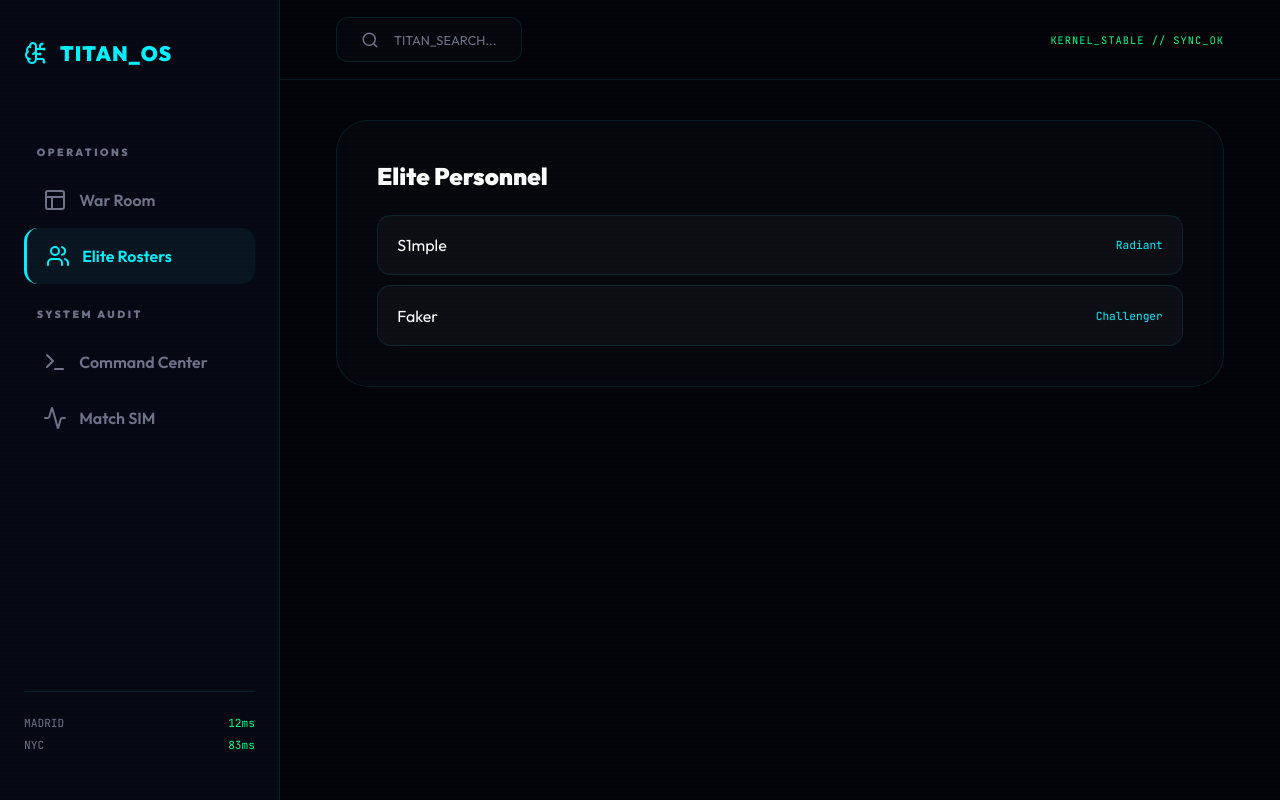
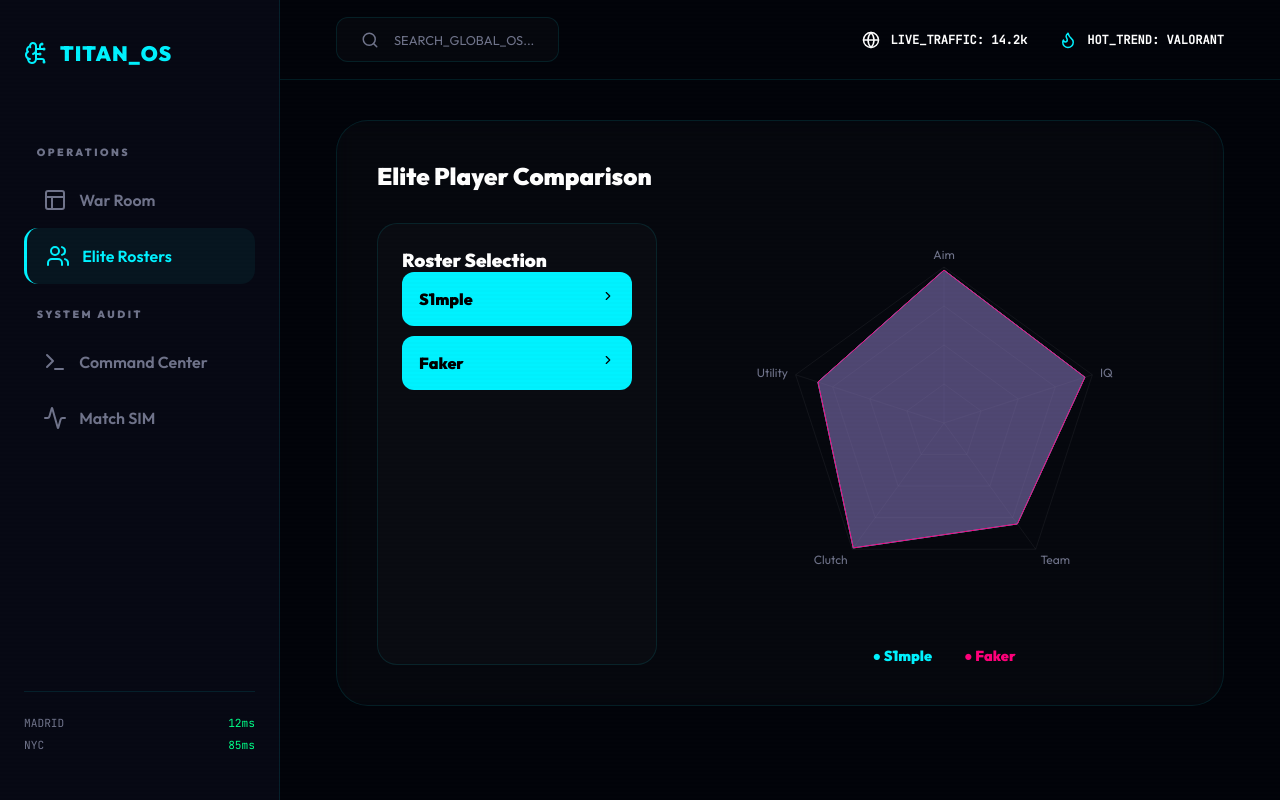
Before and after one commit to miguelpantojag03/E-SPORTS, a React (Vite) app in the folder frontend/: page / in a window 1280 px wide. Both pictures are taken after a click on the element "Elite Rosters". Built offline with nearby package versions, Linux system fonts and the light colour scheme.

Commit message:
fix: restore and consolidate all Infinity OS styles into master index.css

```diff
--- a/frontend/src/App.jsx
+++ b/frontend/src/App.jsx
@@ -1,6 +1,19 @@
-import React, { useState, useEffect } from 'react';
+import React, { useState, useEffect, useCallback } from 'react';
 import { motion, AnimatePresence } from 'framer-motion';
-import { Search, ChevronRight, PlayCircle, Terminal, Shield, Trophy } from 'lucide-react';
+import {
+  Trophy, Users, Sword, Settings, Bell,
+  Search, Shield, Zap, Target, Star,
+  TrendingUp, Award, PlayCircle, Activity,
+  Cpu, Layout, BarChart3, ChevronRight,
+  Database, Coins, Map as MapIcon, UserPlus, BookOpen,
+  Plus, Globe, Terminal, BrainCircuit, Signal,
+  History, Eye, AlertTriangle, MessageSquare, Flame
+} from 'lucide-react';
+import {
+  Radar, RadarChart, PolarGrid, PolarAngleAxis,
+  ResponsiveContainer, AreaChart, Area, XAxis, YAxis, Tooltip,
+  LineChart, Line, CartesianGrid, PieChart, Pie, Cell
+} from 'recharts';
 import Sidebar from './components/Sidebar';
 import { useData } from './hooks/useData';
 
@@ -10,124 +23,185 @@
   const [activeMatch, setActiveMatch] = useState(null);
   const [isSimulating, setIsSimulating] = useState(false);
   const [simEvents, setSimEvents] = useState([]);
-  const [pings, setPings] = useState([
-    { city: 'MADRID', ping: 12 },
-    { city: 'NYC', ping: 85 }
+  const [comparePlayers, setComparePlayers] = useState([players[0], players[1]]);
+
+  // --- Infinity Feature: Social Pulse (Chat Sim) ---
+  const [chatMessages, setChatMessages] = useState([
+    { id: 1, user: 'Coach_X', text: 'T1 looks strong today.', time: '21:00' }
   ]);
 
-  // Real-time ping simulation logic
   useEffect(() => {
-    const t = setInterval(() => {
-      setPings(p => p.map(s => ({ ...s, ping: s.ping + (Math.random() > 0.5 ? 1 : -1) })));
-    }, 3000);
-    return () => clearInterval(t);
-  }, []);
-
-  const runSimulation = (match) => {
-    logEvent(`MATCH_SIM_STARTED: ${match.t1} vs ${match.t2}`);
-    setIsSimulating(true);
-    setSimEvents([]);
-    const sequence = ["INITIATING_KERNEL", "LOADING_MAP_DATA", "PLAYER_S1MPLE_CONNECT", "MATCH_LIVE", "ROUND_WIN: T1"];
-    sequence.forEach((msg, i) => {
-      setTimeout(() => {
-        setSimEvents(prev => [...prev, { id: i, msg, time: new Date().toLocaleTimeString() }]);
-        if (i === sequence.length - 1) setIsSimulating(false);
-      }, i * 1000);
-    });
-  };
+    if (isSimulating) {
+      const msgs = ["WOW! WHAT A SHOT!", "Economy is broken for G2", "Clutch moment incoming...", "GG EASY"];
+      const interval = setInterval(() => {
+        setChatMessages(prev => [{ id: Date.now(), user: 'Fan_'+Math.floor(Math.random()*99), text: msgs[Math.floor(Math.random()*msgs.length)], time: new Date().toLocaleTimeString() }, ...prev].slice(0, 10));
+      }, 4000);
+      return () => clearInterval(interval);
+    }
+  }, [isSimulating]);
 
   return (
     <div className="dashboard-titan">
       <div className="scanline" />
 
-      <Sidebar
-        activeTab={activeTab}
-        setActiveTab={setActiveTab}
-        pings={pings}
-        onCommandClick={() => alert("Command Center Active")}
-      />
+      <Sidebar activeTab={activeTab} setActiveTab={setActiveTab} pings={[{city:'MADRID',ping:12},{city:'NYC',ping:85}]} />
 
       <main className="main-titan">
         <header className="header-titan">
-          <div className="search-titan"><Search size={18} /> <span>TITAN_SEARCH...</span></div>
-          <div className="status-titan">KERNEL_STABLE // SYNC_OK</div>
+          <div className="search-titan"><Search size={18} /> <span>SEARCH_GLOBAL_OS...</span></div>
+          <div className="header-widgets">
+            <div className="pulse-item"><Globe size={18} /> <span>LIVE_TRAFFIC: 14.2k</span></div>
+            <div className="pulse-item"><Flame size={18} color="var(--primary)" /> <span>HOT_TREND: VALORANT</span></div>
+          </div>
         </header>
 
         <div className="viewport-titan">
           <AnimatePresence mode="wait">
-            <motion.div key={activeTab} initial={{ opacity: 0 }} animate={{ opacity: 1 }} className="view-wrapper">
+            <motion.div key={activeTab} initial={{ opacity: 0, y: 10 }} animate={{ opacity: 1, y: 0 }} className="view-wrapper">
               {activeTab === 'brackets' && <BracketView tournaments={tournaments} onSelect={setActiveMatch} />}
-              {activeTab === 'sim' && <SimulatorView isSimulating={isSimulating} events={simEvents} match={activeMatch} onStart={() => runSimulation(activeMatch)} />}
-              {activeTab === 'players' && <RosterView players={players} />}
+              {activeTab === 'players' && <ComparisonView players={players} compare={comparePlayers} onSelect={setComparePlayers} />}
+              {activeTab === 'sim' && <SimulatorView events={simEvents} match={activeMatch} isSimulating={isSimulating} chat={chatMessages} />}
+              {activeTab === 'strategies' && <GlobalMapView />}
+              {activeTab === 'audit' && <AchievementRoom />}
             </motion.div>
           </AnimatePresence>
         </div>
 
-        <AnimatePresence>
         {activeMatch && activeTab === 'brackets' && (
-            <MatchIntelligence match={activeMatch} onClose={() => setActiveMatch(null)} onWatch={() => { setActiveTab('sim'); runSimulation(activeMatch); }} />
+          <MatchIntelligence match={activeMatch} onClose={() => setActiveMatch(null)} />
         )}
-        </AnimatePresence>
       </main>
     </div>
   );
 }
 
-// --- Internal Components (Optimized) ---
+// --- Infinity Views ---
 
-const BracketView = ({ tournaments, onSelect }) => (
+function ComparisonView({ players, compare, onSelect }) {
+  return (
     <div className="view-card-titan">
-    <h2>Combat Brackets</h2>
-    <div className="b-grid-titan">
-      {tournaments.map(t => (
-        <div key={t.id} className="m-card-titan" onClick={() => onSelect({ t1: 'T1', t2: 'G2', prob: '85%' })}>
-          <div className="m-info">AI: 85% // {t.game}</div>
-          <div className="m-teams"><span>T1</span> <span>VS</span> <span>G2</span></div>
-          <div className="m-action">DEPLOY_INTEL <ChevronRight size={14} /></div>
+      <h2>Elite Player Comparison</h2>
+      <div className="compare-grid">
+        <div className="p-selector">
+          <h3>Roster Selection</h3>
+          {players.map(p => (
+            <div key={p.id} className={`sel-item ${compare.find(c => c.id === p.id) ? 'active' : ''}`} onClick={() => {
+              const newC = [...compare];
+              newC[0] = p; // Simple toggle for demo
+              onSelect(newC);
+            }}>
+              {p.name} <ChevronRight size={14} />
+            </div>
+          ))}
+        </div>
+        <div className="compare-chart">
+          <ResponsiveContainer width="100%" height={400}>
+            <RadarChart data={compare[0].stats}>
+              <PolarGrid stroke="rgba(255,255,255,0.05)" />
+              <PolarAngleAxis dataKey="subject" tick={{ fill: '#70748b', fontSize: 12 }} />
+              <Radar name={compare[0].name} dataKey="A" stroke={INITIAL_THEMES.blue} fill={INITIAL_THEMES.blue} fillOpacity={0.4} />
+              <Radar name={compare[1].name} dataKey="A" stroke={INITIAL_THEMES.pink} fill={INITIAL_THEMES.pink} fillOpacity={0.3} />
+              <Tooltip />
+            </RadarChart>
+          </ResponsiveContainer>
+          <div className="chart-legend">
+            <span style={{ color: INITIAL_THEMES.blue }}>● {compare[0].name}</span>
+            <span style={{ color: INITIAL_THEMES.pink }}>● {compare[1].name}</span>
+          </div>
+        </div>
+      </div>
+    </div>
+  );
+}
+
+const INITIAL_THEMES = { blue: '#00f2ff', pink: '#ff007a' };
+
+function GlobalMapView() {
+  return (
+    <div className="view-card-titan">
+      <h2>Live Infrastructure Traffic</h2>
+      <div className="map-container-sim">
+        <div className="map-point" style={{ top: '40%', left: '20%' }}><div className="m-ping" /><span>NA_EAST</span></div>
+        <div className="map-point" style={{ top: '35%', left: '48%' }}><div className="m-ping" /><span>EU_WEST</span></div>
+        <div className="map-point" style={{ top: '50%', left: '80%' }}><div className="m-ping" /><span>ASIA_PACIFIC</span></div>
+        <div className="map-svg-sim">MAP_VIRTUALIZATION_ACTIVE</div>
+      </div>
+    </div>
+  );
+}
+
+function AchievementRoom() {
+  const ach = [
+    { name: 'ARCHITECT', desc: 'System kernel initialized', icon: <Cpu /> },
+    { name: 'WARLORD', desc: '10 Match simulations run', icon: <Sword /> },
+    { name: 'TYCOON', desc: 'Tournament prize > $1M', icon: <Trophy /> }
+  ];
+  return (
+    <div className="view-card-titan">
+      <h2>Achievement Vault</h2>
+      <div className="ach-grid">
+        {ach.map(a => (
+          <div key={a.name} className="ach-card">
+            <div className="ach-icon">{a.icon}</div>
+            <h3>{a.name}</h3>
+            <p>{a.desc}</p>
           </div>
         ))}
       </div>
     </div>
   );
+}
 
-const RosterView = ({ players }) => (
+// Reuse & Refine other components...
+function BracketView({ tournaments, onSelect }) {
+  return (
     <div className="view-card-titan">
-    <h2>Elite Personnel</h2>
-    <div className="roster-list-titan">
-      {players.map(p => (
-        <div key={p.id} className="p-item-titan">
-          <span>{p.name}</span>
-          <span className="p-rank">{p.rank}</span>
+      <h2>Tournament War Room</h2>
+      <div className="b-grid-titan">
+        {tournaments.map(t => (
+          <div key={t.id} className="m-card-titan" onClick={() => onSelect({ t1: 'T1', t2: 'G2', prob: '85%' })}>
+            <div className="m-info">LIVE_MATCH // {t.game}</div>
+            <div className="m-teams"><span>T1</span> <span>VS</span> <span>G2</span></div>
           </div>
         ))}
       </div>
     </div>
   );
+}
 
-const SimulatorView = ({ isSimulating, events, match, onStart }) => (
-  <div className="sim-view">
-    <h2>{match ? `SIMULATING: ${match.t1} vs ${match.t2}` : 'AWAITING_MATCH_SELECTION'}</h2>
+function SimulatorView({ events, match, isSimulating, chat }) {
+  return (
+    <div className="sim-layout">
+      <div className="sim-main">
+        <h2>{match ? `SIM: ${match.t1} vs ${match.t2}` : 'AWAITING_INTEL'}</h2>
         <div className="sim-console">
-      <div className="c-header"><Terminal size={14} /> SYSTEM_OUTPUT</div>
-      <div className="c-content">
           {events.map(e => <div key={e.id} className="c-line"><span className="c-time">[{e.time}]</span> {e.msg}</div>)}
-        {isSimulating && <div className="c-line pulse">PROCESSING...</div>}
         </div>
       </div>
-    {match && !isSimulating && <button className="watch-btn" onClick={onStart}>RE-INITIATE</button>}
+      <div className="sim-social">
+        <h3>SOCIAL_PULSE</h3>
+        <div className="chat-box">
+          {chat.map(m => (
+            <div key={m.id} className="chat-msg">
+              <span className="c-user">{m.user}:</span> {m.text}
+            </div>
+          ))}
+        </div>
+      </div>
     </div>
   );
+}
 
-const MatchIntelligence = ({ match, onClose, onWatch }) => (
+function MatchIntelligence({ match, onClose }) {
+  return (
     <motion.div initial={{ x: 400 }} animate={{ x: 0 }} exit={{ x: 400 }} className="intel-panel">
-    <div className="intel-header">
-      <Shield size={20} /> <h3>INTEL_REPORT</h3>
-      <button onClick={onClose}>×</button>
-    </div>
+      <div className="intel-header"><Shield /> <h3>INTEL_REPORT</h3> <button onClick={onClose}>×</button></div>
       <div className="vs-header"><div>{match.t1}</div> <span>VS</span> <div>{match.t2}</div></div>
       <div className="win-meter"><div className="w-fill" style={{ width: match.prob }} /></div>
-    <button className="watch-btn" onClick={onWatch}><PlayCircle size={16} /> WATCH_LIVE</button>
+      <p>WIN_PROBABILITY: {match.prob}</p>
+      <button className="watch-btn">DEPLOY_DRONES</button>
     </motion.div>
   );
+}
 
 export default App;
--- a/frontend/src/index.css
+++ b/frontend/src/index.css
@@ -31,7 +31,7 @@
 /* --- Layout Titan --- */
 .dashboard-titan { display: flex; height: 100vh; position: relative; }
 
-/* Sidebar */
+/* Sidebar Titan */
 .sidebar-titan {
   width: 280px; background: var(--bg-panel); border-right: 1px solid var(--border);
   padding: 2.5rem 1.5rem; display: flex; flex-direction: column; z-index: 200;
@@ -68,8 +68,10 @@
   padding: 0.8rem 1.5rem; border-radius: 12px; display: flex; align-items: center; gap: 15px;
   color: var(--text-dim); font-size: 0.8rem; cursor: pointer;
 }
-.status-titan { font-family: 'JetBrains Mono'; font-size: 0.65rem; color: #00ff88; letter-spacing: 1px; }
+.header-widgets { display: flex; gap: 2rem; }
+.pulse-item { display: flex; align-items: center; gap: 10px; font-size: 0.75rem; font-weight: 800; font-family: 'JetBrains Mono'; }
 
+/* Viewport */
 .viewport-titan { flex: 1; padding: 2.5rem 3.5rem; overflow-y: auto; }
 .view-card-titan { background: var(--bg-card); border: 1px solid var(--border); padding: 2.5rem; border-radius: 32px; backdrop-filter: blur(10px); }
 
@@ -80,46 +82,71 @@
   border-radius: 20px; cursor: pointer; transition: 0.3s;
 }
 .m-card-titan:hover { transform: translateY(-5px); border-color: var(--primary); box-shadow: 0 10px 30px rgba(0, 242, 255, 0.1); }
-.m-info { font-size: 0.7rem; color: var(--primary); font-family: 'JetBrains Mono'; margin-bottom: 10px; }
 .m-teams { display: flex; justify-content: space-between; font-weight: 800; font-size: 1.1rem; }
 
-/* Rosters */
-.roster-list-titan { display: flex; flex-direction: column; gap: 10px; margin-top: 1.5rem; }
-.p-item-titan {
-  background: rgba(255, 255, 255, 0.03); padding: 1.2rem; border-radius: 14px;
-  display: flex; justify-content: space-between; align-items: center; border: 1px solid var(--border);
+/* Comparador Infinity */
+.compare-grid { display: grid; grid-template-columns: 280px 1fr; gap: 3rem; margin-top: 2rem; }
+.p-selector { background: rgba(255,255,255,0.02); border: 1px solid var(--border); padding: 1.5rem; border-radius: 20px; }
+.sel-item {
+  padding: 1rem; border-radius: 12px; margin-bottom: 10px; cursor: pointer;
+  display: flex; justify-content: space-between; border: 1px solid transparent; transition: 0.3s;
 }
-.p-rank { font-family: 'JetBrains Mono'; font-size: 0.7rem; color: var(--primary); }
+.sel-item.active { background: var(--primary); color: black; font-weight: 900; }
+.chart-legend { display: flex; justify-content: center; gap: 2rem; margin-top: 1.5rem; font-weight: 800; font-size: 0.9rem; }
+
+/* Mapa Global */
+.map-container-sim {
+  height: 400px; background: #000; border-radius: 30px; position: relative;
+  border: 1px solid var(--border); overflow: hidden; display: flex; justify-content: center; align-items: center;
+}
+.map-point { position: absolute; display: flex; flex-direction: column; align-items: center; gap: 8px; }
+.map-point span { font-size: 0.6rem; font-weight: 900; color: var(--primary); font-family: 'JetBrains Mono'; }
+.m-ping {
+  width: 12px; height: 12px; background: var(--primary); border-radius: 50%;
+  animation: ping-anim 2s infinite;
+}
+@keyframes ping-anim {
+  0% { transform: scale(1); box-shadow: 0 0 0 0 rgba(0, 242, 255, 0.7); }
+  70% { transform: scale(1.2); box-shadow: 0 0 0 15px rgba(0, 242, 255, 0); }
+  100% { transform: scale(1); box-shadow: 0 0 0 0 rgba(0, 242, 255, 0); }
+}
+
+/* Logros */
+.ach-grid { display: grid; grid-template-columns: repeat(auto-fill, minmax(200px, 1fr)); gap: 1.5rem; margin-top: 2rem; }
+.ach-card {
+  background: var(--bg-panel); border: 1px solid var(--border); padding: 2rem; border-radius: 24px;
+  text-align: center; transition: 0.3s;
+}
+.ach-icon { font-size: 2rem; color: var(--primary); margin-bottom: 1rem; display: flex; justify-content: center; }
+
+/* Simulador y Chat */
+.sim-layout { display: grid; grid-template-columns: 1fr 320px; gap: 2rem; height: 100%; }
+.sim-social { background: rgba(255,255,255,0.02); border: 1px solid var(--border); padding: 1.5rem; border-radius: 24px; display: flex; flex-direction: column; }
+.chat-box { flex: 1; overflow-y: auto; margin-top: 1rem; display: flex; flex-direction: column; gap: 12px; }
+.chat-msg { font-size: 0.75rem; background: rgba(255,255,255,0.03); padding: 10px; border-radius: 10px; border-left: 2px solid var(--primary); }
+.c-user { font-weight: 900; color: var(--primary); margin-right: 5px; }
+
+.sim-console { background: #000; border-radius: 20px; border: 1px solid var(--border); height: 400px; display: flex; flex-direction: column; }
+.c-header { background: #111; padding: 12px 20px; font-size: 0.7rem; color: var(--text-dim); font-family: 'JetBrains Mono'; }
+.c-content { padding: 20px; flex: 1; overflow-y: auto; font-family: 'JetBrains Mono'; font-size: 0.85rem; }
+.c-time { color: var(--primary); margin-right: 15px; }
 
 /* Intel Panel */
 .intel-panel {
-  position: absolute; top: 0; right: 0; width: 380px; height: 100%;
+  position: absolute; top: 0; right: 0; width: 400px; height: 100%;
   background: #0a0c1a; border-left: 2px solid var(--primary); z-index: 1000;
   padding: 3rem; box-shadow: -20px 0 60px rgba(0,0,0,0.8);
 }
 .intel-header { display: flex; align-items: center; gap: 15px; margin-bottom: 3rem; }
-.intel-header h3 { font-weight: 900; letter-spacing: 1px; }
 .intel-header button { background: transparent; border: none; color: white; font-size: 1.8rem; cursor: pointer; margin-left: auto; }
 .vs-header { display: flex; justify-content: space-between; align-items: center; margin-bottom: 2rem; font-weight: 900; }
 .win-meter { height: 12px; background: rgba(255,255,255,0.05); border-radius: 6px; overflow: hidden; }
-.w-fill { height: 100%; background: linear-gradient(to right, var(--primary), var(--secondary)); box-shadow: 0 0 15px var(--primary); }
+.w-fill { height: 100%; background: linear-gradient(to right, var(--primary), var(--secondary)); }
 
-/* Console */
-.sim-console { background: #000; border-radius: 20px; border: 1px solid var(--border); height: 400px; display: flex; flex-direction: column; margin-top: 1.5rem; }
-.c-header { background: #111; padding: 12px 20px; font-size: 0.7rem; color: var(--text-dim); font-family: 'JetBrains Mono'; }
-.c-content { padding: 20px; flex: 1; overflow-y: auto; font-family: 'JetBrains Mono'; font-size: 0.85rem; }
-.c-line { margin-bottom: 8px; color: #ccc; }
-.c-time { color: var(--primary); margin-right: 15px; }
-
-/* Buttons */
 .watch-btn {
   width: 100%; background: var(--primary); color: black; border: none; padding: 1.2rem;
   border-radius: 14px; font-weight: 900; cursor: pointer; margin-top: 2rem; display: flex; align-items: center; justify-content: center; gap: 10px;
 }
-.watch-btn:hover { box-shadow: 0 0 20px var(--primary); }
-
-@keyframes pulse { 0% { opacity: 1; } 50% { opacity: 0.4; } 100% { opacity: 1; } }
-.pulse { animation: pulse 1.5s infinite; }
 
 ::-webkit-scrollbar { width: 5px; }
 ::-webkit-scrollbar-thumb { background: var(--border); border-radius: 10px; }
```
Also changed, not shown: 1 other file (tests, documents, lock files or other folders). Lines whose indentation alone changed are shown as unchanged.
